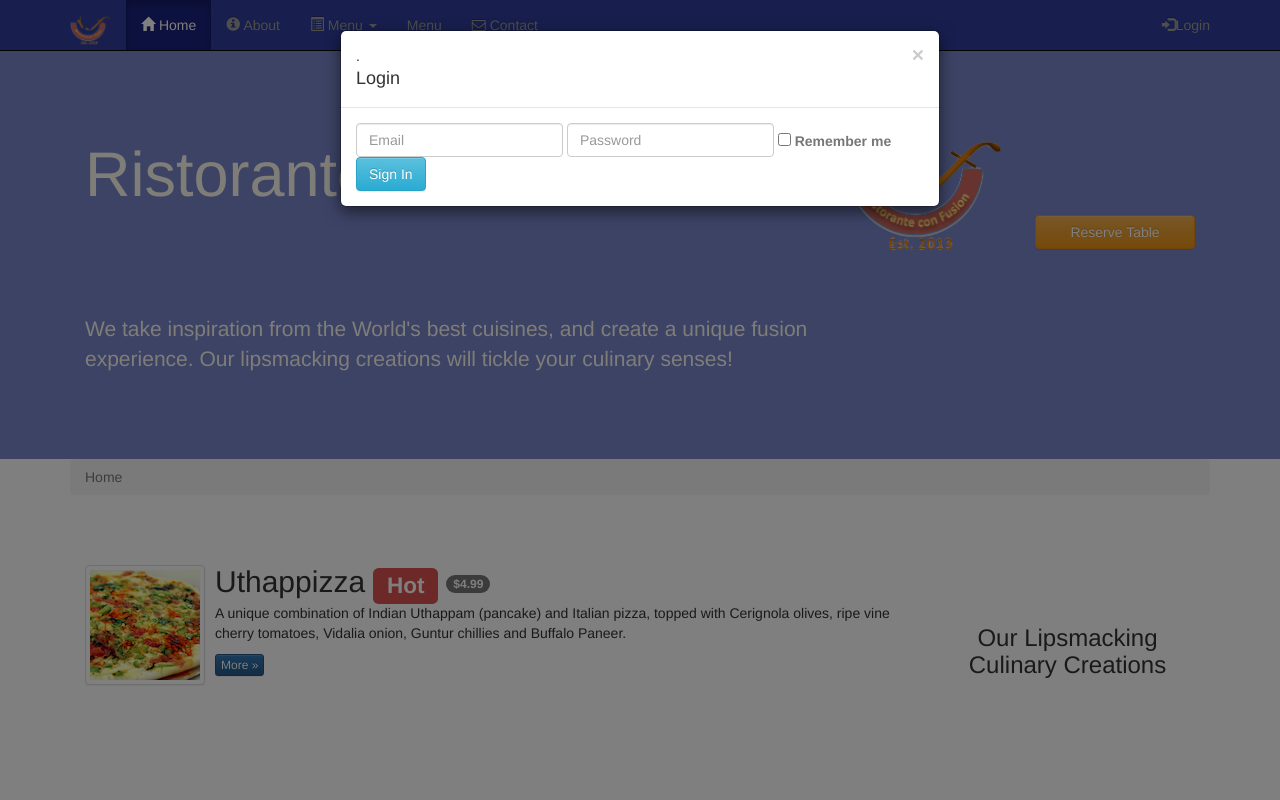
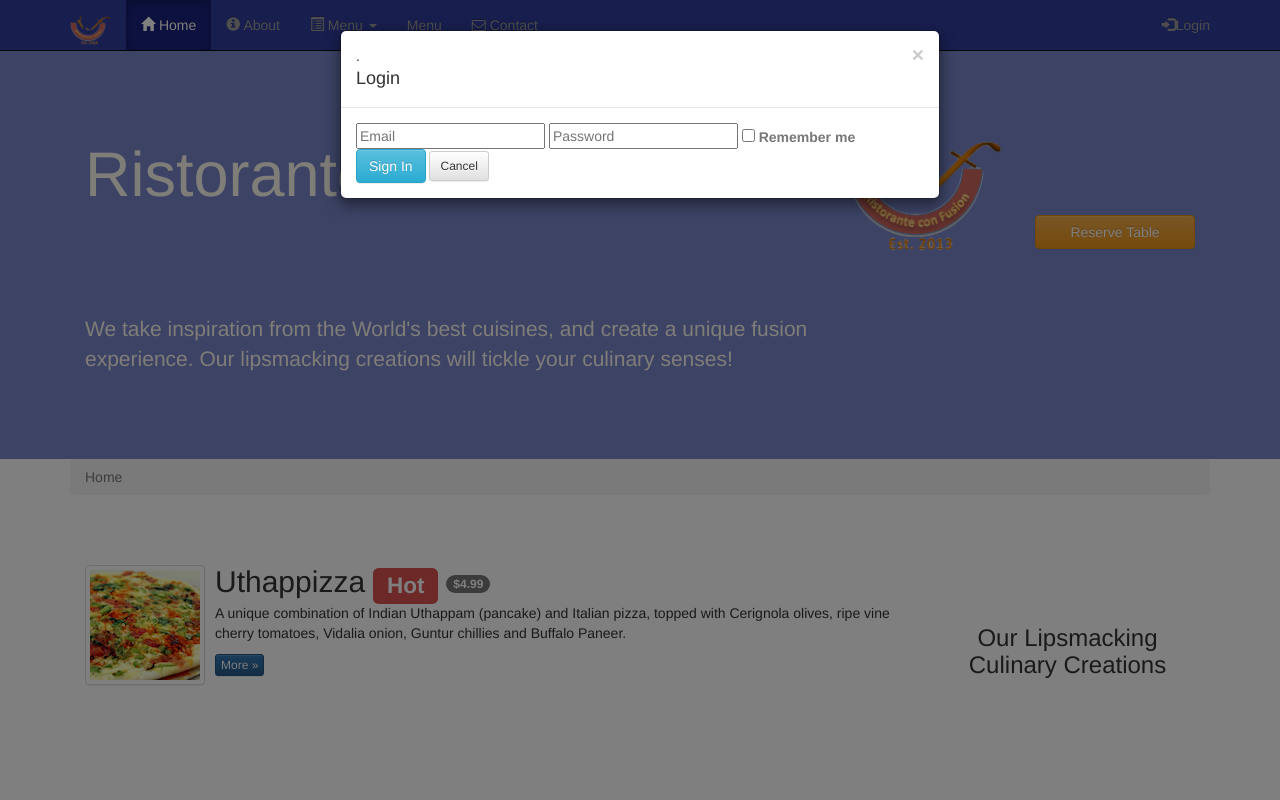
Before and after one commit to chezze911/ConFusion, a plain HTML site: page index.html in a window 1280 px wide. Both pictures are taken after a click on the link "Login". Shown: the top 800 px of the page. Drawn offline with nearby package versions, Linux system fonts and the light colour scheme.

Commit message:
Edit input class to input-sm to fit cancel button

```diff
--- a/index.html
+++ b/index.html
@@ -77,17 +77,17 @@
         <div class="modal-content">
             <div class="modal-header">.
                 <button type="button" class="close" data-dismiss="modal">&times;</button>
-                    <h4 class="modal-title">Login </h4>
+                <h4 class="modal-title">Login </h4>
             </div>
             <div class="modal-body">
                 <form class="form-inline">
                     <div class="form-group">
                         <label class="sr-only" for="email">Email address</label>
-                        <input type="email" class="form-control" id="email" placeholder="Email">
+                        <input type="email" class="form-control-input-sm" id="email" placeholder="Email">
                     </div>
                     <div class="form-group">
                         <label class="sr-only" for="password">Password</label>
-                        <input type="password" class="form-control" id="password" placeholder="Password">
+                        <input type="password" class="form-control-input-sm" id="password" placeholder="Password">
                     </div>
                     <div class="checkbox">
                         <label class="checkbox-inline">
@@ -96,6 +96,8 @@
                         </label>
                     </div>
                     <button type="submit" class="btn btn-info">Sign In</button>
+                    <button type="button" class="btn btn-default btn-sm"
+                       data-dismiss="modal">Cancel</button>
                 </form>
             </div>
         </div>
@@ -205,7 +207,7 @@
         </div>
     </div>
 
-    <div id="reserve" class="row row-content">
+    <div id="reserveform" class="row row-content">
         <div class="col-xs-12 col-sm-3">
             <p style="padding:20px;"></p>
             <h3 align=center>Reserve a Table</h3>
```
